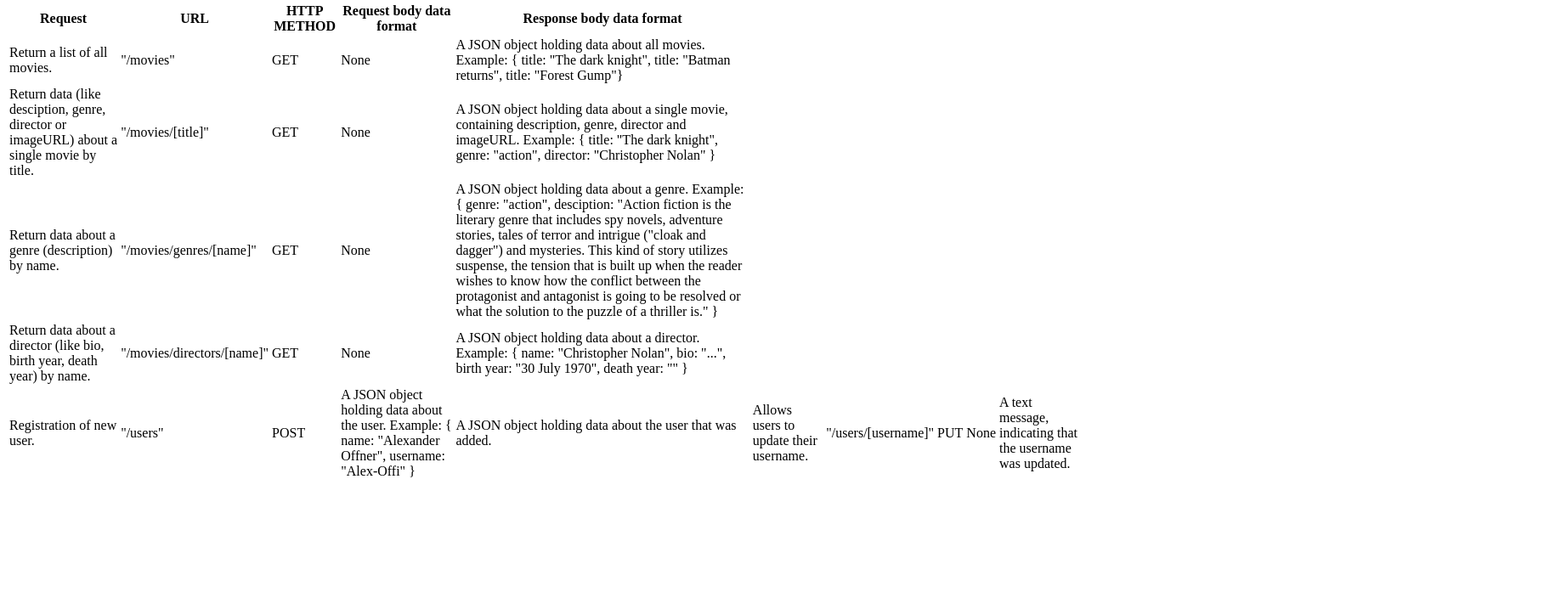
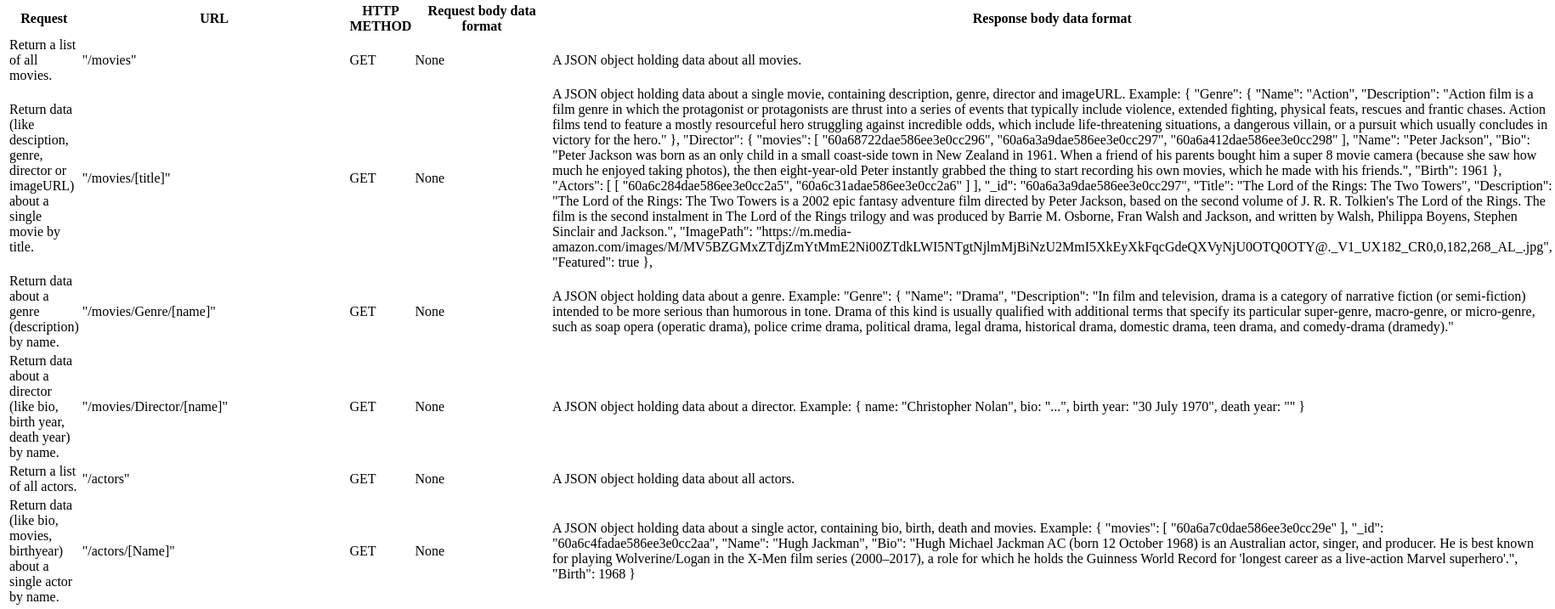
Before and after one commit to Alex-Offner/movie_api, a website: page public/documentation.html in a window 1280 px wide. Shown: the part 177-894 px from the top of the page at 85% size, 1830 px wide, since content can reach past the window. Before the commit the page ends 800 px from the top, so only its background shows below. Drawn offline with Linux system fonts and the light colour scheme.

Commit message:
Update index and documentation.html

```diff
--- a/public/documentation.html
+++ b/public/documentation.html
@@ -30,8 +30,7 @@
         <td>GET</td>
         <td>None</td>
         <td>
-          A JSON object holding data about all movies. Example: { title: "The
-          dark knight", title: "Batman returns", title: "Forest Gump"}
+          A JSON object holding data about all movies.
         </td>
       </tr>
       <tr>
@@ -44,23 +43,48 @@
         <td>None</td>
         <td>
           A JSON object holding data about a single movie, containing
-          description, genre, director and imageURL. Example: { title: "The dark
-          knight", genre: "action", director: "Christopher Nolan" }
+          description, genre, director and imageURL. Example: { "Genre": {
+          "Name": "Action", "Description": "Action film is a film genre in which
+          the protagonist or protagonists are thrust into a series of events
+          that typically include violence, extended fighting, physical feats,
+          rescues and frantic chases. Action films tend to feature a mostly
+          resourceful hero struggling against incredible odds, which include
+          life-threatening situations, a dangerous villain, or a pursuit which
+          usually concludes in victory for the hero." }, "Director": { "movies":
+          [ "60a68722dae586ee3e0cc296", "60a6a3a9dae586ee3e0cc297",
+          "60a6a412dae586ee3e0cc298" ], "Name": "Peter Jackson", "Bio": "Peter
+          Jackson was born as an only child in a small coast-side town in New
+          Zealand in 1961. When a friend of his parents bought him a super 8
+          movie camera (because she saw how much he enjoyed taking photos), the
+          then eight-year-old Peter instantly grabbed the thing to start
+          recording his own movies, which he made with his friends.", "Birth":
+          1961 }, "Actors": [ [ "60a6c284dae586ee3e0cc2a5",
+          "60a6c31adae586ee3e0cc2a6" ] ], "_id": "60a6a3a9dae586ee3e0cc297",
+          "Title": "The Lord of the Rings: The Two Towers", "Description": "The
+          Lord of the Rings: The Two Towers is a 2002 epic fantasy adventure
+          film directed by Peter Jackson, based on the second volume of J. R. R.
+          Tolkien's The Lord of the Rings. The film is the second instalment in
+          The Lord of the Rings trilogy and was produced by Barrie M. Osborne,
+          Fran Walsh and Jackson, and written by Walsh, Philippa Boyens, Stephen
+          Sinclair and Jackson.", "ImagePath":
+          "https://m.media-amazon.com/images/M/MV5BZGMxZTdjZmYtMmE2Ni00ZTdkLWI5NTgtNjlmMjBiNzU2MmI5XkEyXkFqcGdeQXVyNjU0OTQ0OTY@._V1_UX182_CR0,0,182,268_AL_.jpg",
+          "Featured": true },
         </td>
       </tr>
       <tr>
         <td>Return data about a genre (description) by name.</td>
-        <td>"/movies/genres/[name]"</td>
+        <td>"/movies/Genre/[name]"</td>
         <td>GET</td>
         <td>None</td>
         <td>
-          A JSON object holding data about a genre. Example: { genre: "action",
-          desciption: "Action fiction is the literary genre that includes spy
-          novels, adventure stories, tales of terror and intrigue ("cloak and
-          dagger") and mysteries. This kind of story utilizes suspense, the
-          tension that is built up when the reader wishes to know how the
-          conflict between the protagonist and antagonist is going to be
-          resolved or what the solution to the puzzle of a thriller is." }
+          A JSON object holding data about a genre. Example: "Genre": { "Name":
+          "Drama", "Description": "In film and television, drama is a category
+          of narrative fiction (or semi-fiction) intended to be more serious
+          than humorous in tone. Drama of this kind is usually qualified with
+          additional terms that specify its particular super-genre, macro-genre,
+          or micro-genre, such as soap opera (operatic drama), police crime
+          drama, political drama, legal drama, historical drama, domestic drama,
+          teen drama, and comedy-drama (dramedy)."
         </td>
       </tr>
       <tr>
@@ -68,7 +92,7 @@
           Return data about a director (like bio, birth year, death year) by
           name.
         </td>
-        <td>"/movies/directors/[name]"</td>
+        <td>"/movies/Director/[name]"</td>
         <td>GET</td>
         <td>None</td>
         <td>
@@ -78,21 +102,102 @@
         </td>
       </tr>
       <tr>
+        <td>Return a list of all actors.</td>
+        <td>"/actors"</td>
+        <td>GET</td>
+        <td>None</td>
+        <td>A JSON object holding data about all actors.</td>
+      </tr>
+      <tr>
+        <td>
+          Return data (like bio, movies, birthyear) about a single actor by
+          name.
+        </td>
+        <td>"/actors/[Name]"</td>
+        <td>GET</td>
+        <td>None</td>
+        <td>
+          A JSON object holding data about a single actor, containing bio,
+          birth, death and movies. Example: { "movies": [
+          "60a6a7c0dae586ee3e0cc29e" ], "_id": "60a6c4fadae586ee3e0cc2aa",
+          "Name": "Hugh Jackman", "Bio": "Hugh Michael Jackman AC (born 12
+          October 1968) is an Australian actor, singer, and producer. He is best
+          known for playing Wolverine/Logan in the X-Men film series
+          (2000–2017), a role for which he holds the Guinness World Record for
+          'longest career as a live-action Marvel superhero'.", "Birth": 1968 }
+        </td>
+      </tr>
+      <tr>
         <td>Registration of new user.</td>
         <td>"/users"</td>
         <td>POST</td>
         <td>
-          A JSON object holding data about the user. Example: { name: "Alexander
-          Offner", username: "Alex-Offi" }
+          A JSON object holding data about the user. { ID: Integer, username:
+          String, password: String, email: String, birthday: Date } Make sure
+          that the username only includes alphanumeric symbol, the birthday
+          follows the format and the email is a valid email address. Example: {
+          "username" : "HansPeter", "password" : "Test123", "email" :
+          "test@googlemail.com", "birthday" : "03/15/1912" }
         </td>
         <td>
-          A JSON object holding data about the user that was added.
+          A JSON object holding data about the user that was added. Example: {
+          "username" : "HansPeter", "password" : "hashedPassword", "email" :
+          "test@googlemail.com", "birthday" : "03/15/1912" }
         </td>
-        <td>Allows users to update their username.</td>
+      </tr>
+      <tr>
+        <td>
+          Update a users information (like password, username, email, or
+          birthday)
+        </td>
         <td>"/users/[username]"</td>
         <td>PUT</td>
-        <td>None</td>
-        <td>A text message, indicating that the username was updated.</td>
+        <td>
+          A JSON object holding updated data about the user. { ID: Integer,
+          username: String, password: String, email: String, birthday: Date }
+          Make sure that the username only includes alphanumeric symbol, the
+          birthday follows the format and the email is a valid email address.
+          Example: { "username" : "Hans Peter", "password" : "Test123", "email"
+          : "test@googlemail.com", "birthday" : "03/15/1912" }
+        </td>
+        <td>
+          A JSON object holding the new updated data about the user. Example: {
+          "username" : "Hans Peter", "password" : "hashedPassword", "email" :
+          "test@googlemail.com", "birthday" : "03/15/1912" }
+        </td>
+      </tr>
+      <tr>
+        <td>Allow user to add a movie to their list of favourites</td>
+        <td>"/users/[username]/favouriteMovies/[MovieID]"</td>
+        <td>POST</td>
+        <td>none</td>
+        <td>
+          A JSON object holding data about the user (including the added movie).
+          Example: { "favouriteMovies": [ "60a6a7c0dae586ee3e0cc29e" ], "_id":
+          "60abf50382ccbe2dd8d8270f", "username": "Hans Peter", "password":
+          "hashedPassword", "email": "newtest@googlemail.com", "birthday":
+          "1992-03-15T08:00:00.000Z", "__v": 0 }
+        </td>
+      </tr>
+      <tr>
+        <td>Allow user to remove a movie to their list of favourites</td>
+        <td>"/users/[username]/favouriteMovies/[MovieID]"</td>
+        <td>DELETE</td>
+        <td>none</td>
+        <td>
+          A JSON object holding data about the user (without the removed movie).
+          Example: { "favouriteMovies": [ "60a6a7c0dae586ee3e0cc29e" ], "_id":
+          "60abf50382ccbe2dd8d8270f", "username": "Hans Peter", "password":
+          "hashedPassword", "email": "newtest@googlemail.com", "birthday":
+          "1992-03-15T08:00:00.000Z", "__v": 0 }
+        </td>
+      </tr>
+      <tr>
+        <td>Delete a user</td>
+        <td>"/users/[username]"</td>
+        <td>DELETE</td>
+        <td>none</td>
+        <td>A textmassage that confirms, that the user was deleted.</td>
       </tr>
     </table>
   </body>
```
Also changed, not shown: index.js (+7 -7 lines), public/index.html (+2 -2 lines).
